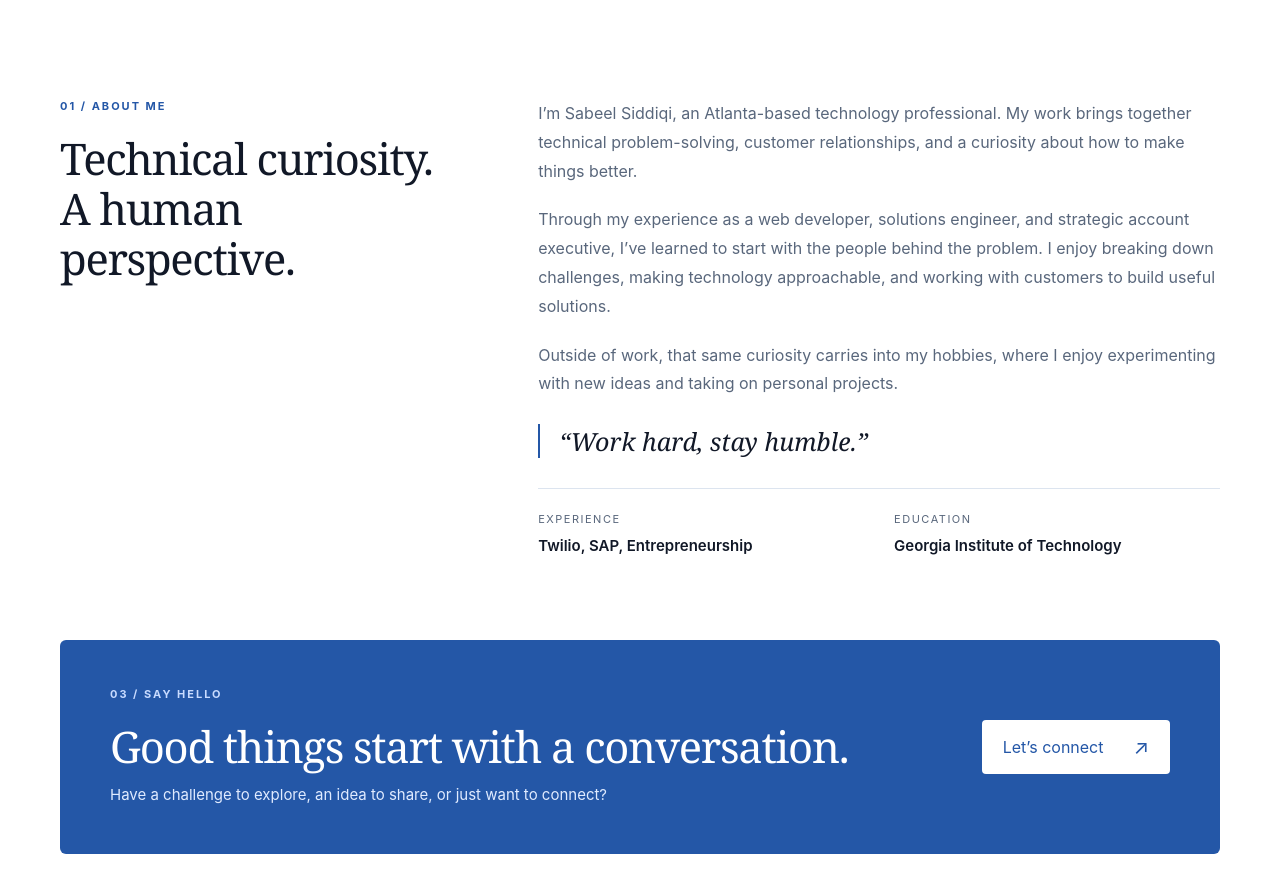
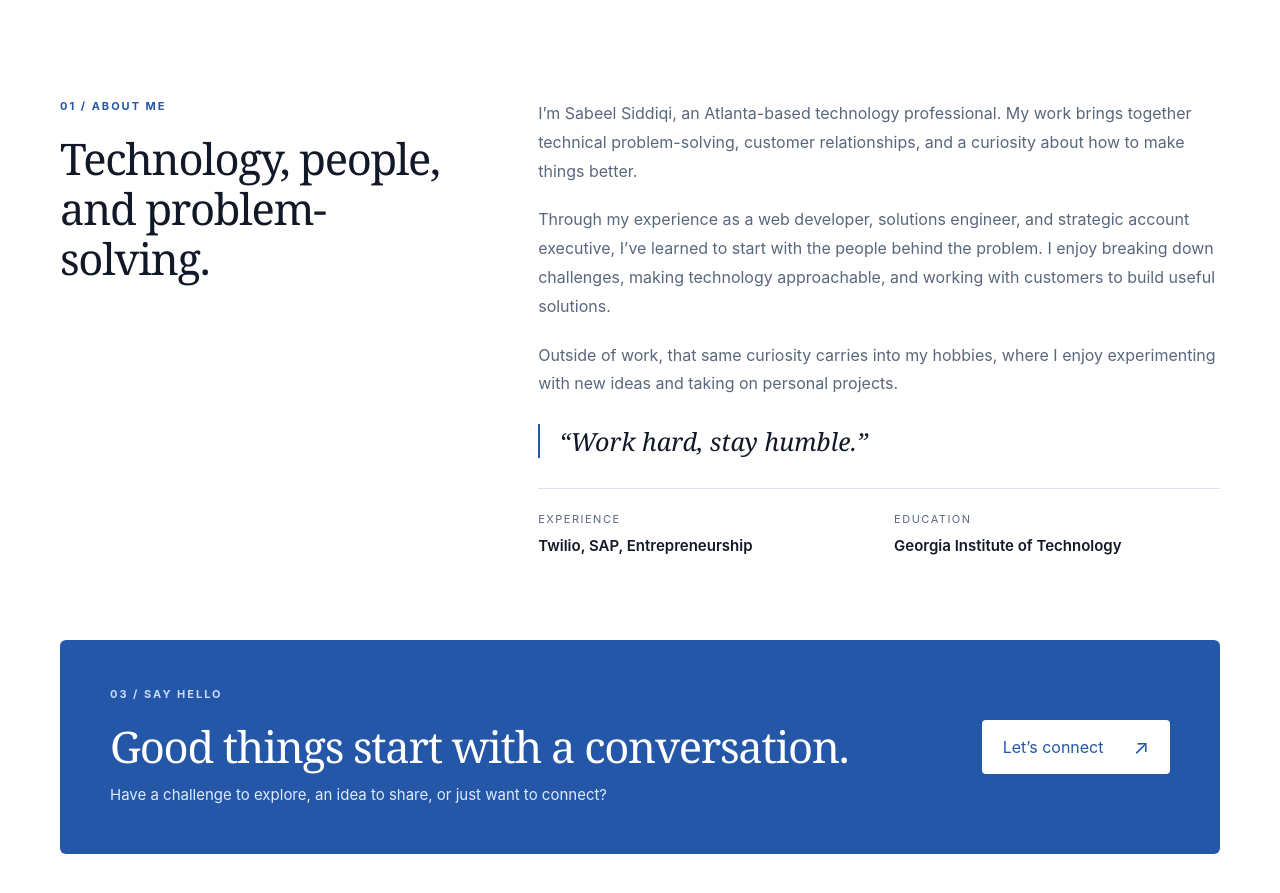
Before and after one commit to sabeelsiddiqi/sabeelio, a plain HTML site: page index.html in a window 1280 px wide. Shown: the part 780-1673 px from the top of the page. Drawn offline with Linux system fonts and the light colour scheme.

Commit message:
Update about section heading

```diff
--- a/index.html
+++ b/index.html
@@ -91,7 +91,7 @@
       <figure><img class="portrait" src="portrait.jpg" alt="Sabeel Siddiqi smiling with his arms folded" width="1067" height="1600" fetchpriority="high" /><figcaption><span>SABEEL SIDDIQI</span><span>A little about me, and what I do.</span></figcaption></figure>
     </div>
     <section id="about" class="about" aria-labelledby="about-title">
-      <div><p class="label">01 / About me</p><h2 id="about-title">Technical curiosity.<br>A human perspective.</h2></div>
+    <div><p class="label">01 / About me</p><h2 id="about-title">Technology, people,<br>and problem-solving.</h2></div>
       <div>
         <p>I’m Sabeel Siddiqi, an Atlanta-based technology professional. My work brings together technical problem-solving, customer relationships, and a curiosity about how to make things better.</p>
         <p>Through my experience as a web developer, solutions engineer, and strategic account executive, I’ve learned to start with the people behind the problem. I enjoy breaking down challenges, making technology approachable, and working with customers to build useful solutions.</p>
```
